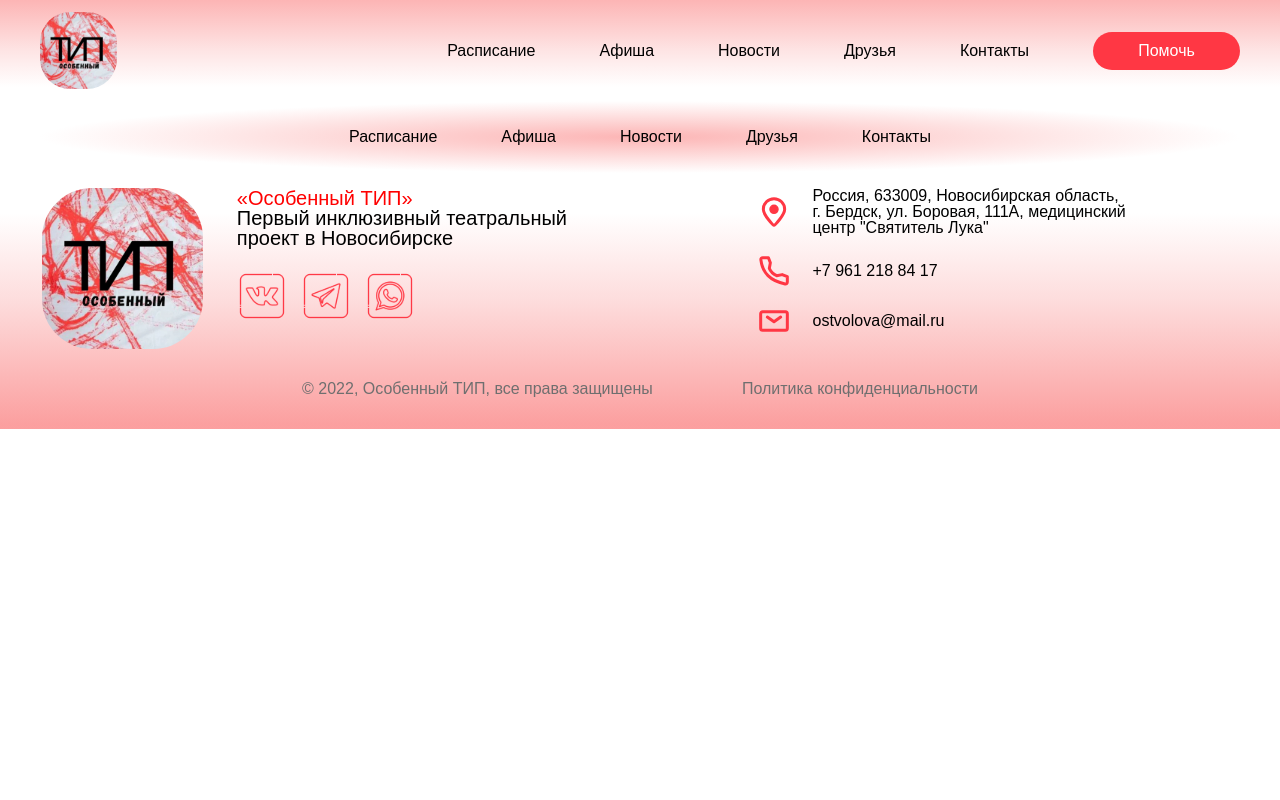
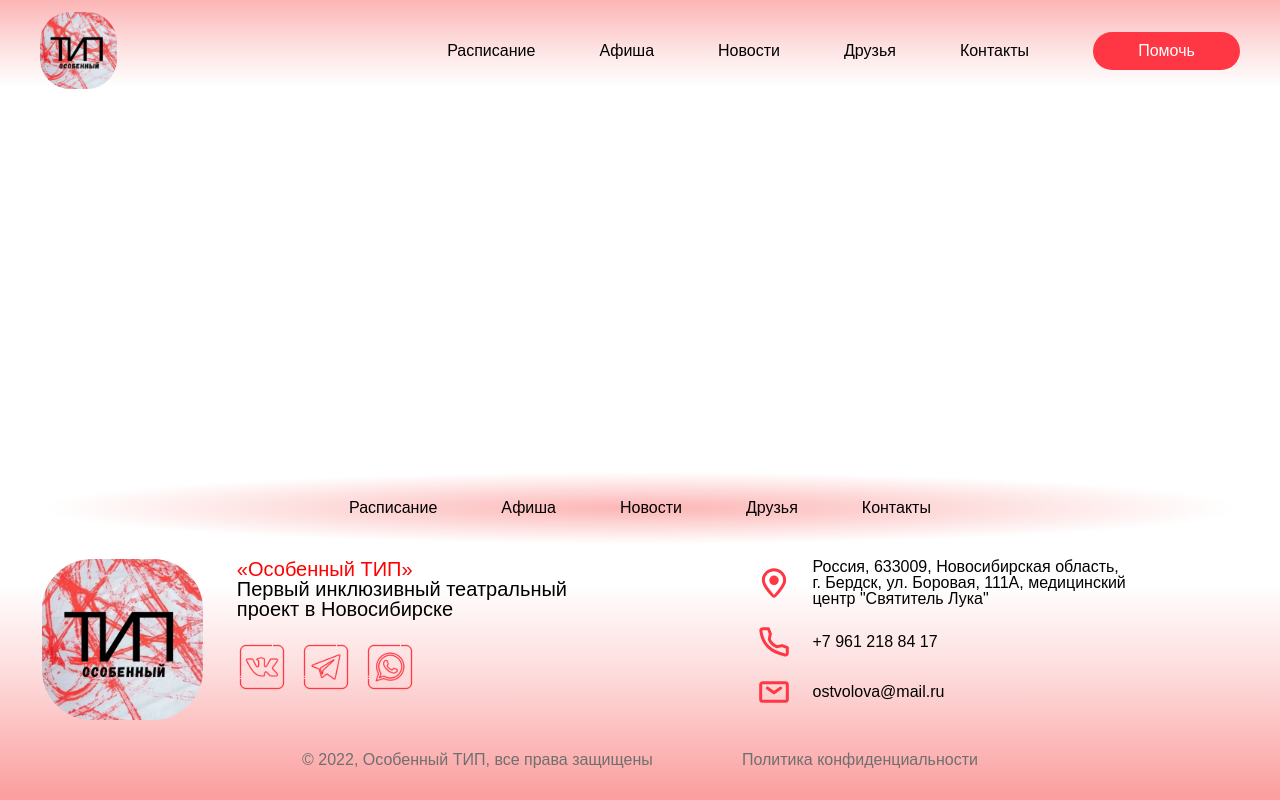
Before and after one commit to MikeChe419/Special-type, a React (Create React App) app: page /news in a window 1280 px wide. Built offline with nearby package versions, Linux system fonts and the light colour scheme.

Commit message:
all screen view

```diff
--- a/src/App.jsx
+++ b/src/App.jsx
@@ -9,13 +9,15 @@ import AllNews from './pages/AllNews/AllNews';
 
 function App() {
   return (
-    <div className="App">
+    <div className="page">
       <Header />
+      <div className="main">
       <Routes>
         <Route element={<Main />} path='/' />
         <Route element={<Schedule />} path='/schedule' />
         <Route element={<AllNews />} path='/news' />
       </Routes>
+      </div>
       <NavigationBlock />
       <Footer />
     </div>
--- a/src/pages/AllNews/AllNews.sass
+++ b/src/pages/AllNews/AllNews.sass
@@ -0,0 +1,2 @@
+@import "../../styles/@global.sass"
+@import "../../styles/@mixins.sass"
--- a/src/styles/@global.sass
+++ b/src/styles/@global.sass
@@ -6,3 +6,10 @@
   font-style: normal
   font-weight: 400
   color: black
+.page
+  display: flex
+  flex-direction: column
+  min-height: 100vh
+
+.main
+  flex-grow: 1
```
